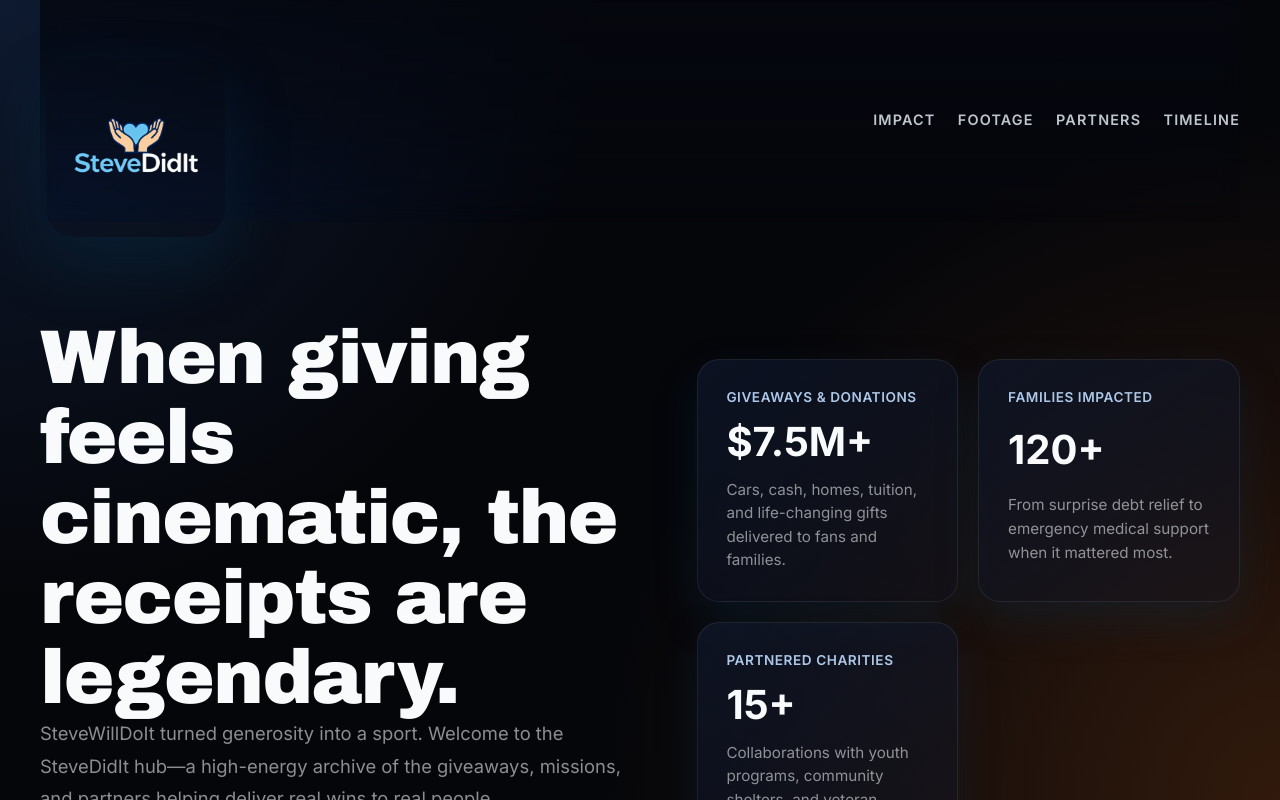
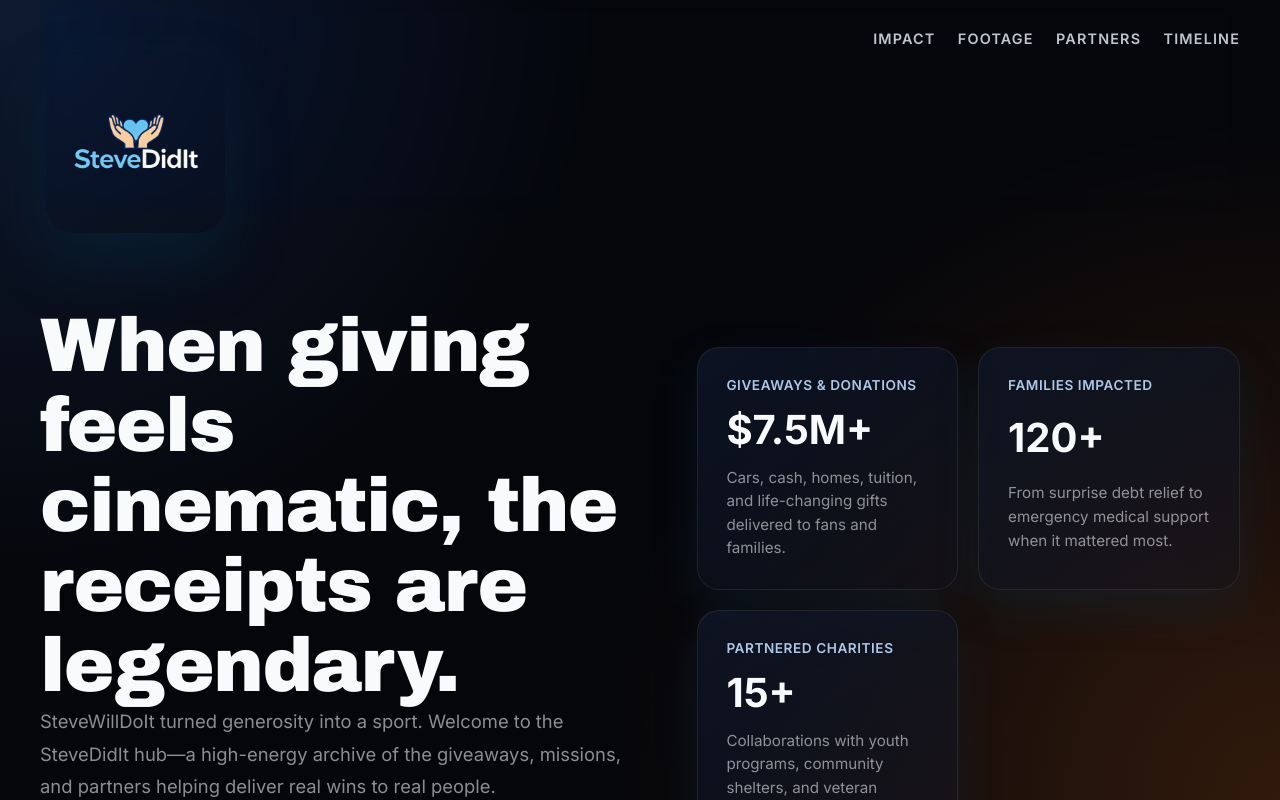
Before and after one commit to flockain/stevedidit, a Next.js app: page / in a window 1280 px wide. Shown: the top 800 px of the page. Built offline with nearby package versions, Linux system fonts and the light colour scheme.

Commit message:
style: make header transparent and nav top-aligned

```diff
--- a/src/app/page.module.css
+++ b/src/app/page.module.css
@@ -1,24 +1,25 @@
 .siteHeader {
-  padding: 1.5rem 0 0.5rem;
+  padding: 1.25rem 0 0;
   display: flex;
-  align-items: center;
+  align-items: flex-start;
   justify-content: space-between;
   gap: 1rem;
   position: sticky;
   top: 0;
   z-index: 50;
-  backdrop-filter: blur(12px) saturate(140%);
+  backdrop-filter: blur(8px) saturate(130%);
   border-bottom: none;
-  background: linear-gradient(180deg, rgba(5, 7, 14, 0.82), rgba(5, 7, 14, 0.55), rgba(5, 7, 14, 0));
+  background: linear-gradient(180deg, rgba(5, 7, 14, 0), rgba(5, 7, 14, 0), rgba(5, 7, 14, 0));
 }
 
 .siteNav {
   display: flex;
   gap: 1.4rem;
-  align-items: center;
+  align-items: flex-start;
   font-size: 0.9rem;
   letter-spacing: 0.08em;
   text-transform: uppercase;
+  padding-top: 0.6rem;
 }
 
 .navLink {
```
